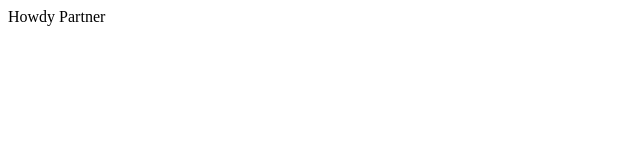
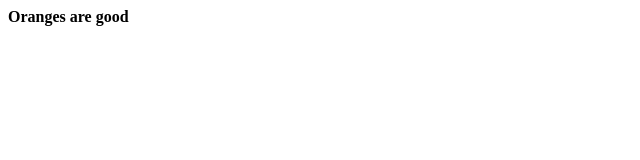
Before and after one commit to patjacobsen/iwd-site-2025, a plain HTML site: page index.html in a window 1280 px wide. Shown: the full height of the page, 0-640 px from the left. Drawn offline with Linux system fonts and the light colour scheme.

Commit message:
Added Oranges

```diff
--- a/index.html
+++ b/index.html
@@ -1 +1 @@
-<p>Howdy Partner</p>
+<b>Oranges are good</b>
```
Also changed, not shown: oranges.html (added).
